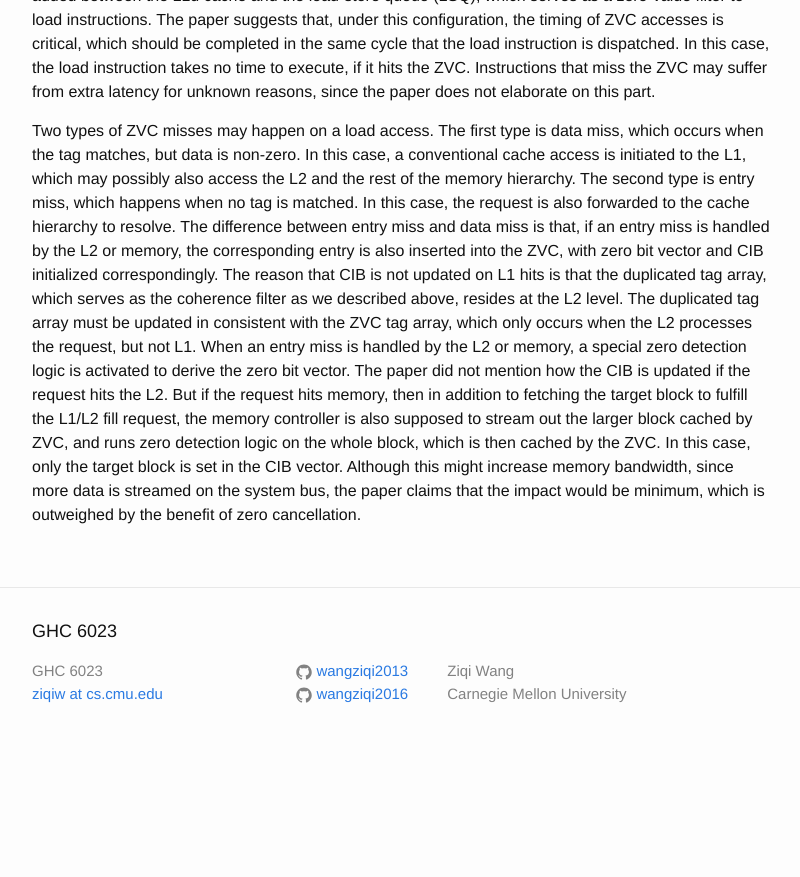
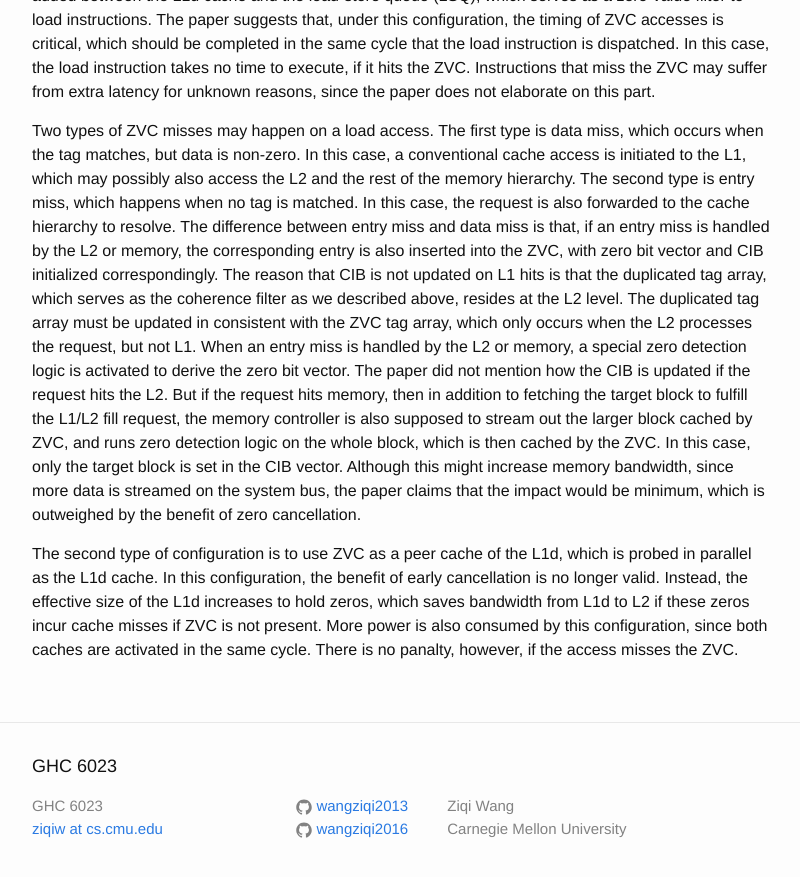
Before and after one commit to wangziqi2013/wangziqi2013.github.io, a Jekyll site: the page built from _posts/2020-06-26-zvc.markdown, in a window 1280 px wide and 900 px high, scrolled down 1540 px. Shown: the top 877 px of the window, without its empty margins (238-1038 px from the left). Built offline with Jekyll 4.4.1, drawn with Linux system fonts in a browser that asks for light colours; before the commit the page ends 2305 px from its top, so only the background shows below that.

Commit message:
Adding peer cache

```diff
--- a/_posts/2020-06-26-zvc.markdown
+++ b/_posts/2020-06-26-zvc.markdown
@@ -76,3 +76,9 @@ to stream out the larger block cached by ZVC, and runs zero detection logic on t
 cached by the ZVC. In this case, only the target block is set in the CIB vector.
 Although this might increase memory bandwidth, since more data is streamed on the system bus, the paper claims that the
 impact would be minimum, which is outweighed by the benefit of zero cancellation.
+
+The second type of configuration is to use ZVC as a peer cache of the L1d, which is probed in parallel as the L1d cache.
+In this configuration, the benefit of early cancellation is no longer valid. Instead, the effective size of the L1d
+increases to hold zeros, which saves bandwidth from L1d to L2 if these zeros incur cache misses if ZVC is not present.
+More power is also consumed by this configuration, since both caches are activated in the same cycle. There is no panalty,
+however, if the access misses the ZVC.
```
